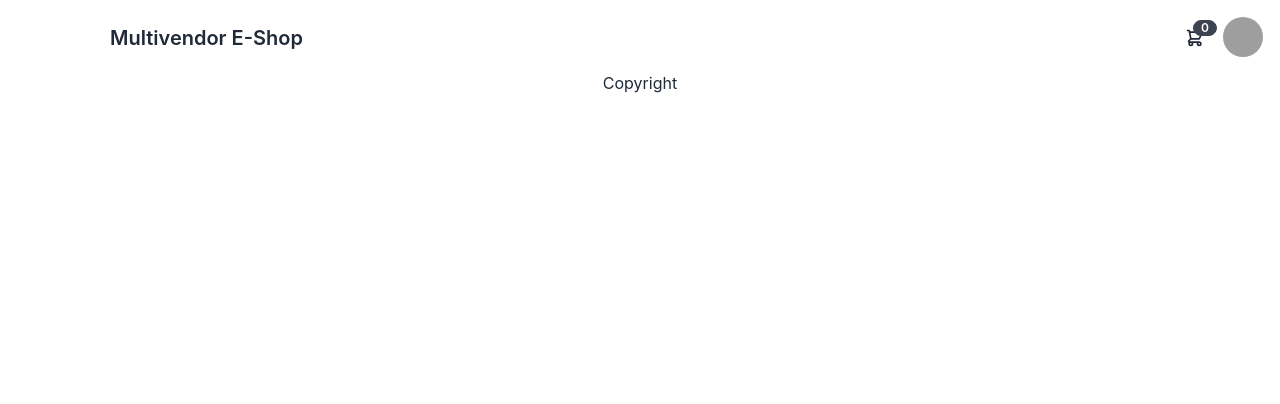
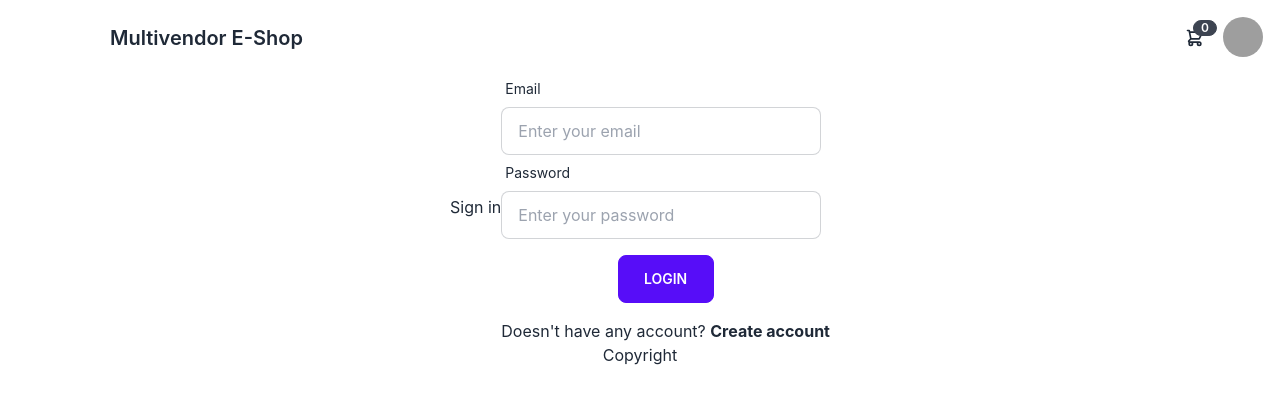
Before and after one commit to MiNHAZ-33/E-Shop, a React (Create React App) app in the folder FrontEnd/: page /login in a window 1280 px wide. Shown: the top 404 px of the page. Built offline with nearby package versions, Linux system fonts and the light colour scheme; grey boxes are pictures that could not be loaded.

Commit message:
completed login functionalily in front end

```diff
--- a/FrontEnd/src/App.js
+++ b/FrontEnd/src/App.js
@@ -6,6 +6,7 @@ import Footer from './components/Footer';
 import HomeScreen from './screens/HomeScreen';
 import ProductScreen from './screens/ProductScreen';
 import CartScreen from './screens/CartScreen';
+import LoginScreen from './screens/LoginScreen';
 
 function App() {
   return (
@@ -17,6 +18,7 @@ function App() {
           <Route path='/product/:id' element={<ProductScreen />} />
           <Route path='/cart/' element={<CartScreen />} />
           <Route path='/cart/:id' element={<CartScreen />} />
+          <Route path='/login' element={<LoginScreen/>}/>
         </Routes>
       </main>
       <Footer />
--- a/FrontEnd/src/actions/userActions.js
+++ b/FrontEnd/src/actions/userActions.js
@@ -13,7 +13,7 @@ export const login = (email, password) => async (dispatch) => {
             }
         }
 
-        const {data} = await axios.post('/api/users/login', {email, password, config})
+        const {data} = await axios.post('/users/login', {email, password, config})
 
         dispatch({
             type: USER_LOGIN_SUCCESS,
--- /dev/null
+++ b/FrontEnd/src/components/FormContainer.js
@@ -0,0 +1,13 @@
+import React from 'react'
+
+const FormContainer = ({ children }) => {
+    return (
+        <div className='conatiner flex justify-center items-center  '>
+
+                {children}
+
+        </div>
+    )
+}
+
+export default FormContainer
--- /dev/null
+++ b/FrontEnd/src/screens/LoginScreen.js
@@ -0,0 +1,67 @@
+import React, { useState, useEffect } from 'react'
+import { useDispatch, useSelector } from 'react-redux';
+import { Link, useNavigate } from 'react-router-dom';
+import FormContainer from '../components/FormContainer'
+import { login } from '../actions/userActions';
+import Message from '../components/Message';
+import Loader from '../components/Loader';
+
+const LoginScreen = () => {
+
+    const [email, setEmail] = useState('');
+    const [password, setPassword] = useState('');
+    const history = useNavigate();
+    const redirect = window.location.search ? window.location.search.split('=')[1] : '/'
+    const dispatch = useDispatch();
+    const userLogin = useSelector(state => state.userLogin);
+    const { loading, error, userInfo } = userLogin;
+
+    useEffect(() => {
+        if (userInfo) {
+            history(redirect)
+        }
+    }, [history, userInfo, redirect])
+
+
+    const submitHandler = (e) => {
+        e.preventDefault();
+        dispatch(login(email, password))
+    }
+
+
+    return (
+        <FormContainer>
+            <div>Sign in</div>
+            {error && <Message message={error} />}
+            {loading && <Loader />}
+            <form onSubmit={submitHandler}>
+                <div className="form-control w-full">
+                    <label className="label">
+                        <span className="label-text">Email</span>
+                    </label>
+                    <input type="email" placeholder="Enter your email" className="input input-bordered w-full max-w-xs" onChange={(e) => setEmail(e.target.value)} />
+
+                </div>
+                <div className="form-control w-full ">
+                    <label className="label">
+                        <span className="label-text">Password</span>
+
+                    </label>
+                    <input type="text" placeholder="Enter your password" className="input input-bordered w-full max-w-xs" onChange={(e) => setPassword(e.target.value)} />
+                </div>
+                <div className='py-4 flex justify-center items-center'>
+                    <button type='submit' className=' btn btn-primary w-24'>Login</button>
+                </div>
+                <div>
+
+                    <h3>Doesn't have any account?  <Link to={redirect ? `/register?redirect=${redirect}` : '/register'}> <strong>Create account</strong> </Link>
+                    </h3>
+                </div>
+            </form>
+
+
+        </FormContainer>
+    )
+}
+
+export default LoginScreen
```
